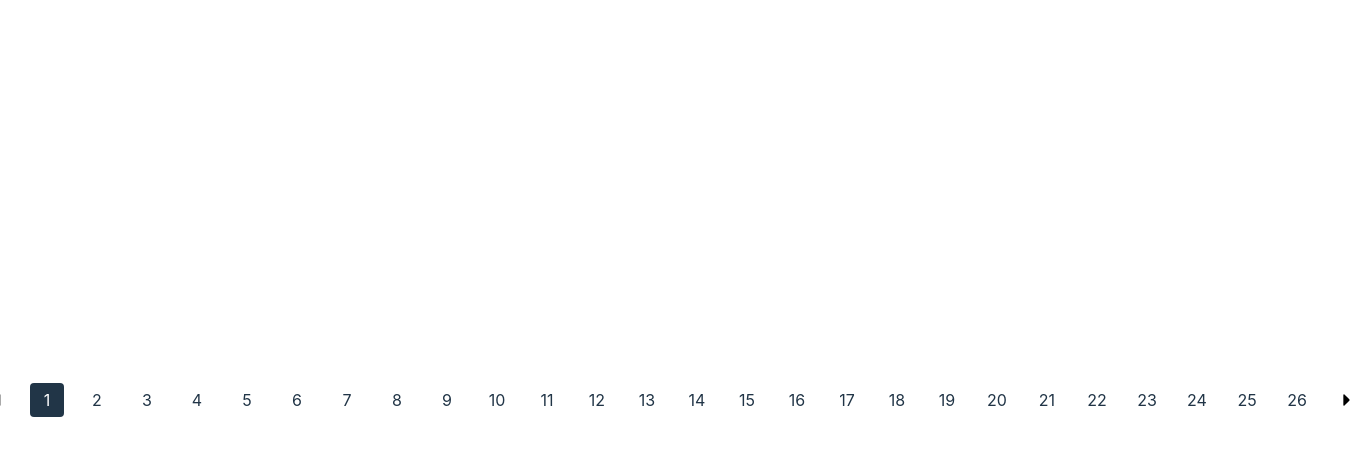
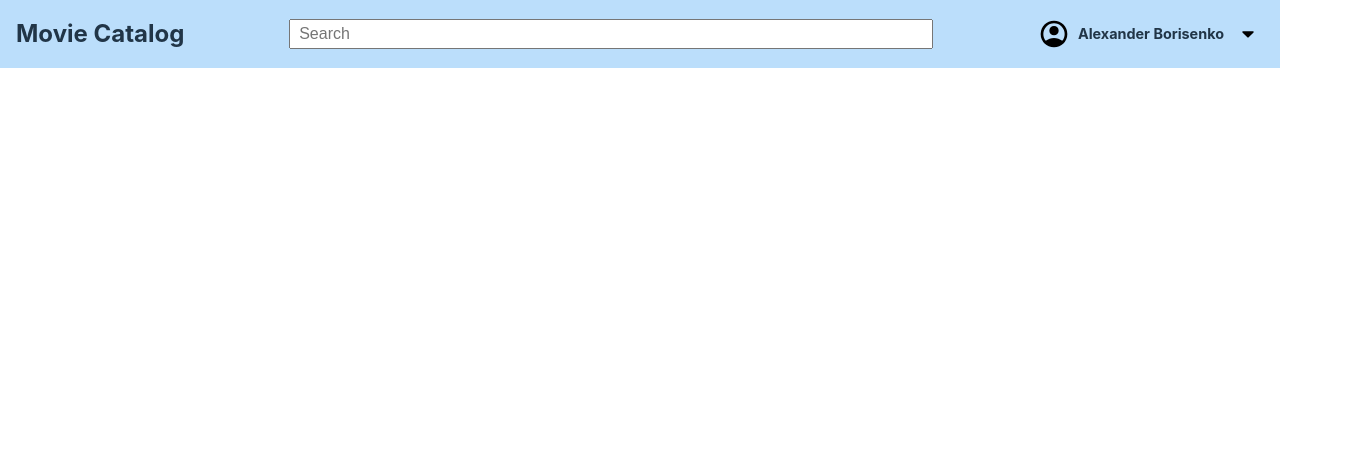
Before and after one commit to martin-mastermind/mooz-test, a Vue app: page / in a window 1280 px wide. Shown: the top 456 px of the page, 1362 px wide, since content can reach past the window. Built offline with nearby package versions, Linux system fonts and the light colour scheme.

Commit message:
feat: add header ui

```diff
--- a/src/App.vue
+++ b/src/App.vue
@@ -1,19 +1,21 @@
 <script setup lang="ts">
 import { ref } from "vue";
 
-import BasePagination from "./components/BasePagination/BasePagination.vue";
+import UiHeader from "./components/UiHeader/UiHeader.vue";
 
-const currentPage = ref(1);
+const query = ref("");
 </script>
 
 <template>
   <main>
-    <BasePagination
-      :total="203"
-      :perPageAmount="8"
-      v-model:current-page="currentPage"
-    />
+    <UiHeader v-model:query="query" />
   </main>
 </template>
 
-<style scoped lang="scss"></style>
+<style scoped lang="scss">
+main {
+  width: 100%;
+  display: flex;
+  flex-direction: column;
+}
+</style>
--- a/src/components/BaseProfile/BaseProfile.vue
+++ b/src/components/BaseProfile/BaseProfile.vue
@@ -1,7 +1,7 @@
 <script setup lang="ts">
 import { ref, computed } from "vue";
 
-const isLoggedIn = ref(false);
+const isLoggedIn = ref(true);
 const isMenuOpen = ref(false);
 
 const arrowClass = computed(() => ({
--- /dev/null
+++ b/src/components/UiHeader/UiHeader.vue
@@ -0,0 +1,36 @@
+<script setup lang="ts">
+import BaseProfile from "../BaseProfile/BaseProfile.vue";
+import BaseSearch from "../BaseSearch/BaseSearch.vue";
+
+const query = defineModel("query", {
+  default: "",
+});
+</script>
+
+<template>
+  <header class="ui-header">
+    <div class="ui-header__logo">Movie Catalog</div>
+    <BaseSearch class="ui-header__search" v-model:query="query" />
+    <BaseProfile />
+  </header>
+</template>
+
+<style scoped lang="scss">
+.ui-header {
+  display: flex;
+  align-items: center;
+  justify-content: space-between;
+  gap: 1rem;
+  padding: 1rem;
+  background: #bbdefb;
+
+  &__logo {
+    font-size: 1.5rem;
+    font-weight: 700;
+  }
+
+  &__search {
+    flex: 0 0 50%;
+  }
+}
+</style>
--- a/src/style.css
+++ b/src/style.css
@@ -5,7 +5,6 @@
   line-height: 1.5;
   font-weight: 400;
 
-  color-scheme: light dark;
   color: var(--primary-color);
   background-color: #ffffff;
 
@@ -18,9 +17,14 @@
 body {
   margin: 0;
   display: flex;
-  place-items: center;
   min-width: 320px;
+  width: 100%;
   min-height: 100vh;
+  overflow: hidden;
+}
+
+#app {
+  width: 100%;
 }
 
 button {
@@ -29,13 +33,7 @@ button {
   padding: 0.25rem 0.5rem;
   font-size: 0.9rem;
   font-weight: 700;
-}
-
-#app {
-  max-width: 1280px;
-  margin: 0 auto;
-  padding: 2rem;
-  text-align: center;
+  cursor: pointer;
 }
 
 .fade-enter-active,
```
